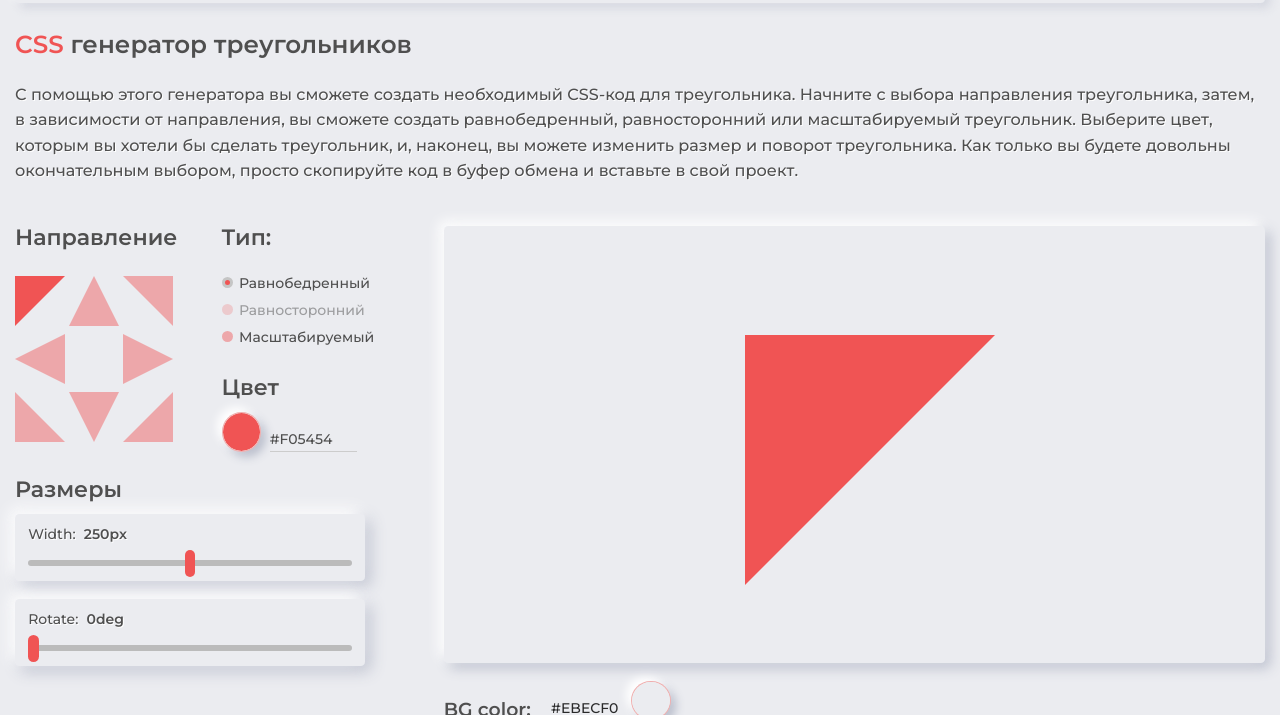
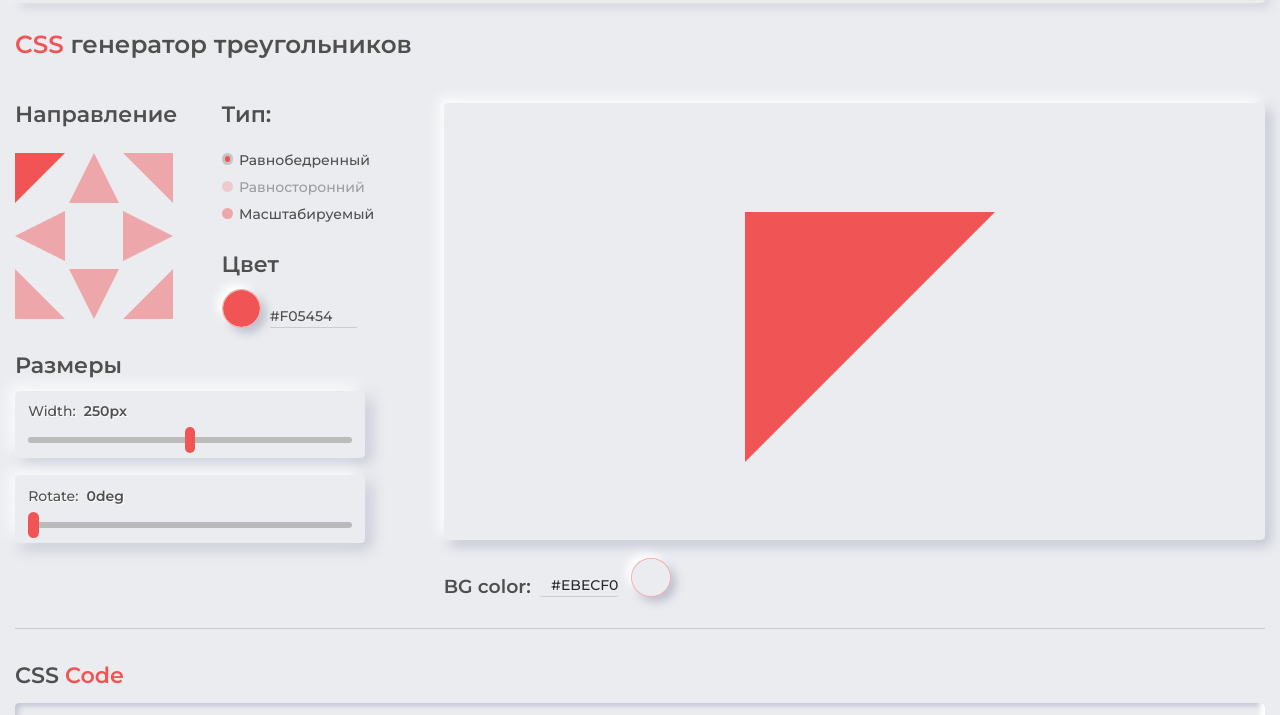
Before and after one commit to MSproda/MSproda.github.io-TriangleGenerate, a plain HTML site: page index.html in a window 1280 px wide. Shown: the part 85-800 px from the top of the page. Drawn offline with Linux system fonts and the light colour scheme.

Commit message:
Update index.html

```diff
--- a/index.html
+++ b/index.html
@@ -56,20 +56,6 @@
 
 					<div class="triangle__about">
 						<h1 class="triangle__about-title"><span>CSS</span> генератор треугольников</h1>
-						<p class="triangle__about-subTitle">
-							С помощью этого генератора вы сможете создать необходимый CSS-код для треугольника. Начните
-							с выбора направления треугольника, затем, в зависимости от направления, вы сможете создать
-							равнобедренный, равносторонний или масштабируемый треугольник. Выберите цвет, которым вы
-							хотели
-							бы сделать треугольник, и, наконец, вы можете изменить размер и поворот треугольника. Как
-							только вы будете довольны окончательным выбором, просто скопируйте код в буфер обмена и
-							вставьте в свой проект.
-						</p>
-
-						<div class="triangle__about--more">
-							<img class="triangle__about-img" src="img/arrowDown.svg" alt="arrowDown">
-							<span class="triangle__about-textMore">Читать дальше...</span>
-						</div>
 					</div>
 
 					<div class="generate__wrapper">
```
